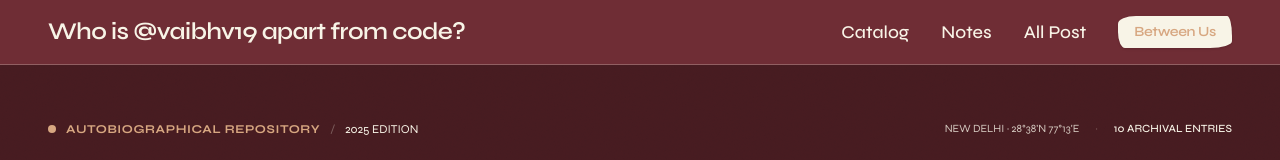
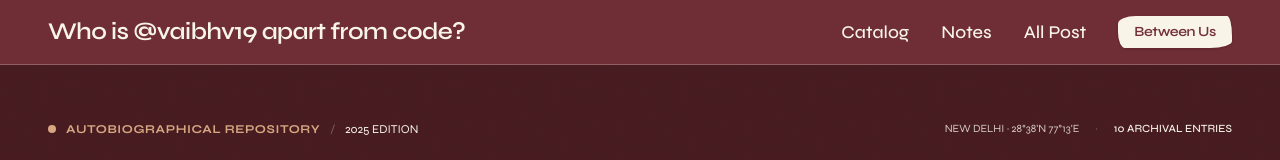
Before and after one commit to vaibhv19/life, a Next.js app: page / in a window 1280 px wide. Shown: the top 160 px of the page. Built offline with nearby package versions, Linux system fonts and the light colour scheme.

Commit message:
feat: update tab title to life, redesign Life favicon in palette, and set Between Us button text to Burgundy

```diff
--- a/src/app/layout.tsx
+++ b/src/app/layout.tsx
@@ -10,10 +10,14 @@ const syne = Syne({
 });
 
 export const metadata: Metadata = {
-  title: "LIFE — life.vaibhv19.dev",
+  title: "life",
   description: "A personal digital archive, scrapbook, visual journal, and memoirs by Vaibhav Gupta.",
   icons: {
-    icon: "/icon.svg",
+    icon: [
+      { url: "/icon.svg", type: "image/svg+xml" },
+    ],
+    shortcut: "/icon.svg",
+    apple: "/icon.svg",
   },
 };
 
--- a/src/components/Header.tsx
+++ b/src/components/Header.tsx
@@ -101,11 +101,11 @@ export const Header: React.FC<HeaderProps> = ({
             </span>
           </button>
 
-          {/* 4. [ Between Us ] Button (Organic Hand-Cut Shape, Cream Fill, Dusty Pink Text) */}
+          {/* 4. [ Between Us ] Button (Organic Hand-Cut Shape, Cream Fill, Burgundy Text) */}
           <Link
             href="/between-us"
-            className={`cursor-pointer focus:outline-none bg-[#F8F4E7] text-[#D7A781] px-3.5 sm:px-4 py-1 sm:py-1.5 text-xs sm:text-sm font-semibold tracking-tight transition-all duration-200 ease-out hover:bg-[#FFFDF7] hover:scale-[1.02] active:scale-[0.98] shadow-sm select-none shrink-0 ${
-              isBetweenUsPage ? 'ring-2 ring-[#D7A781]/40' : ''
+            className={`cursor-pointer focus:outline-none bg-[#F8F4E7] text-[#722F37] px-3.5 sm:px-4 py-1 sm:py-1.5 text-xs sm:text-sm font-semibold tracking-tight transition-all duration-200 ease-out hover:bg-[#FFFDF7] hover:scale-[1.02] active:scale-[0.98] shadow-sm select-none shrink-0 ${
+              isBetweenUsPage ? 'ring-2 ring-[#F8F4E7]/60' : ''
             }`}
             style={{
               borderRadius: '18px 5px 22px 7px / 8px 20px 7px 16px',
```
Also changed, not shown: public/icon.svg, src/app/icon.svg.
